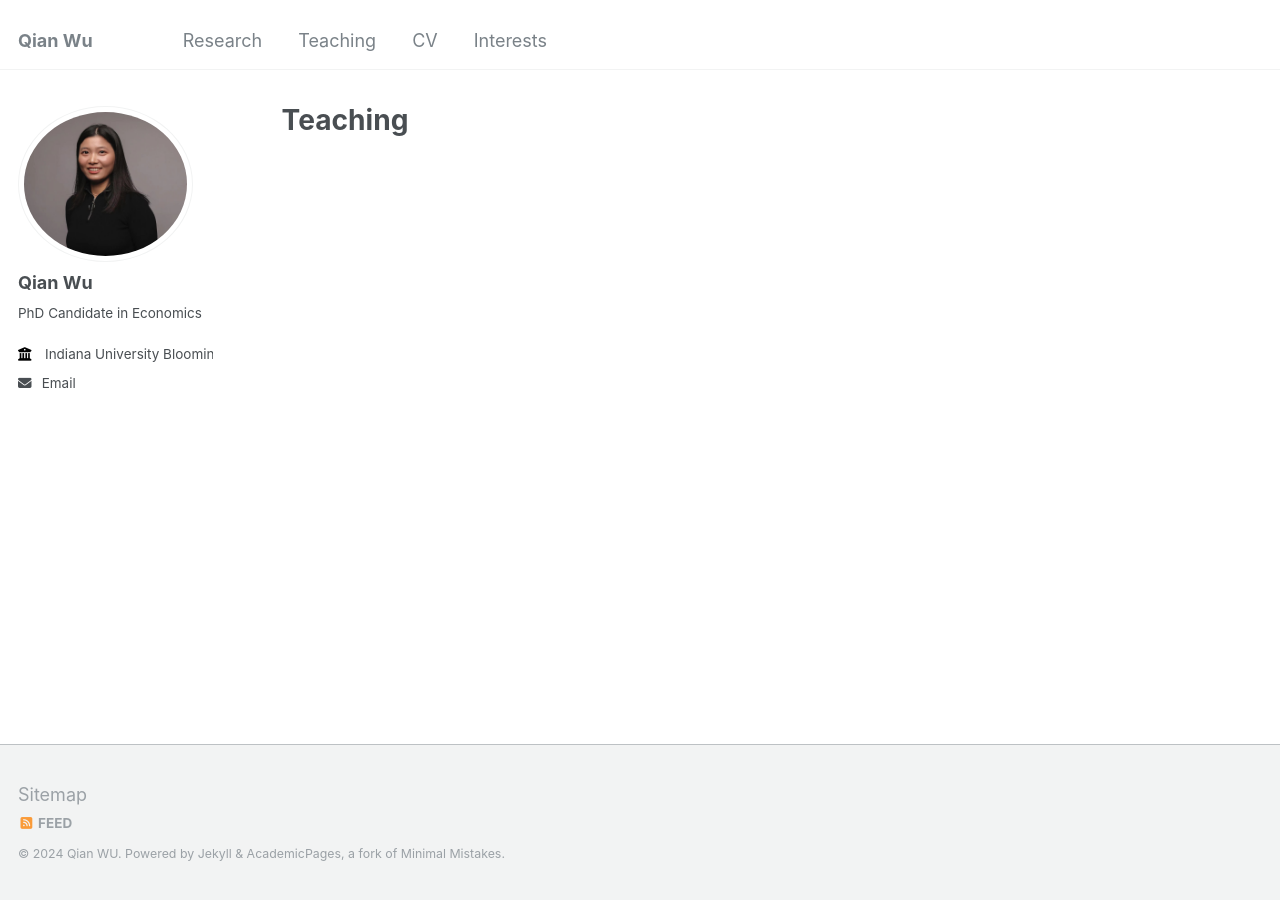
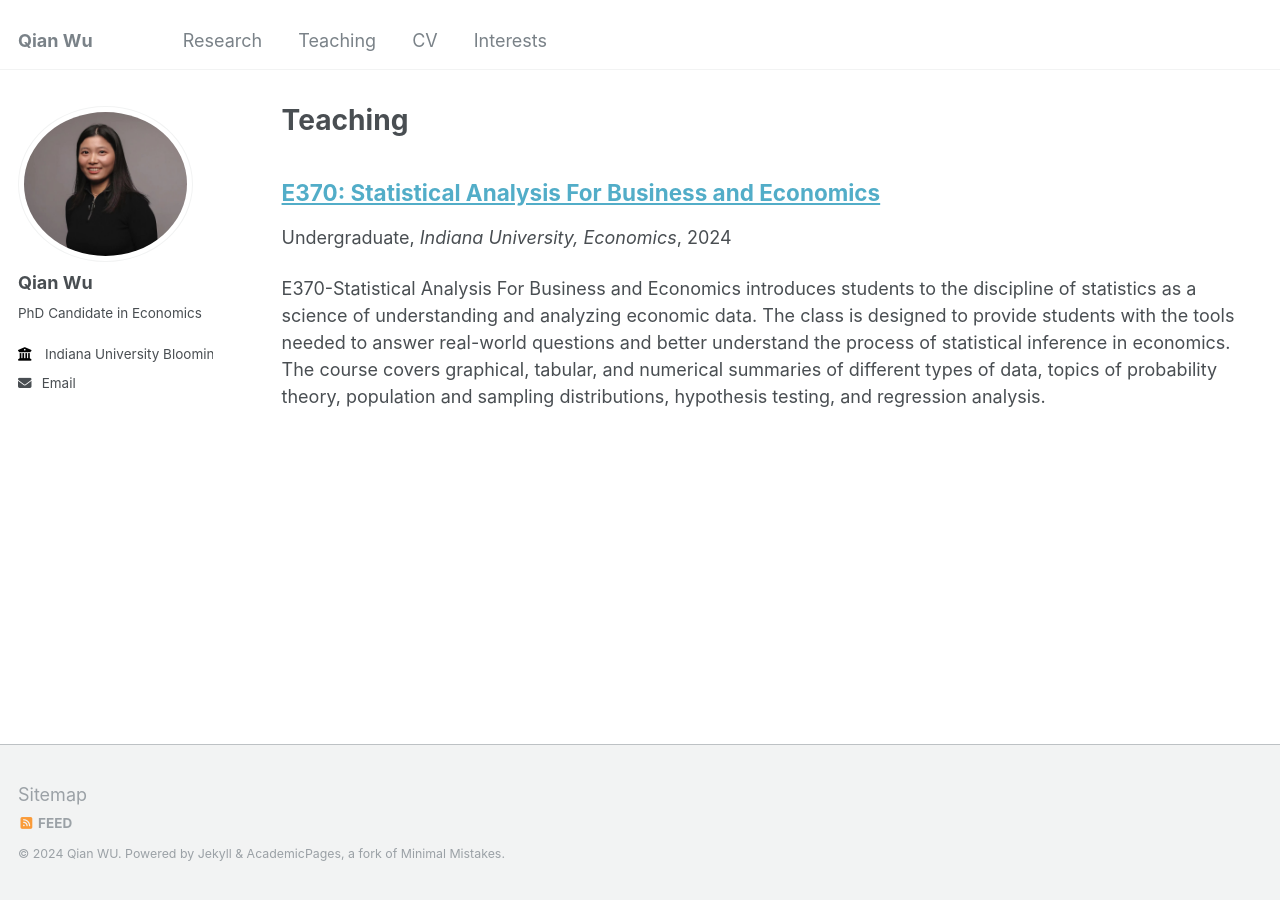
Before and after one commit to qianwu-ef/qianwu-ef.github.io, a Jekyll site: the page built from _pages/teaching.html, in a window 1280 px wide. Built offline with Jekyll 4.4.1, drawn with Linux system fonts in a browser that asks for light colours; a file with an impossible date is left out.

Commit message:
date format updated

```diff
--- a/_teaching/E370.md
+++ b/_teaching/E370.md
@@ -5,7 +5,7 @@ collection: teaching
 type: "Undergraduate"
 permalink: /teaching/E370
 venue: "Indiana University, Economics"
-date:
+date: 2024-01-01
 ---
 
 E370-Statistical Analysis For Business and Economics introduces students to the discipline
```
Also changed, not shown: _layouts/single.html (+7 -1 lines), _teaching/E305.md (+1 -1 lines).
